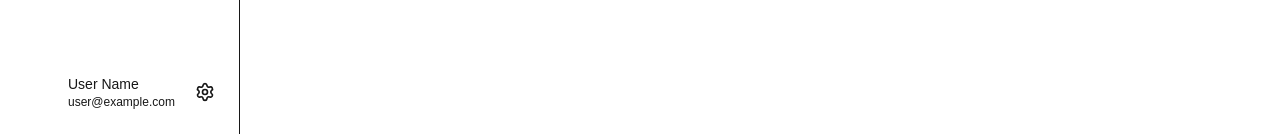
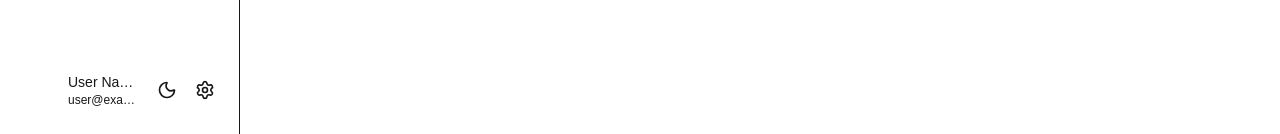
Before and after one commit to Sudarshan7a/recallIQ, a Next.js app: page /decks in a window 1280 px wide. Shown: the part 666-800 px from the top of the page. Built offline with nearby package versions, Linux system fonts and the light colour scheme.

Commit message:
feat(ui): add DarkModeToggle and integrate into DesktopSidebar

```diff
--- a/components/layout/DesktopSidebar.tsx
+++ b/components/layout/DesktopSidebar.tsx
@@ -3,6 +3,7 @@
 import React from 'react'
 import Link from 'next/link'
 import { Home, Zap, Plus, Layers, BarChart2, Settings } from 'lucide-react'
+import DarkModeToggle from '@/components/ui/DarkModeToggle'
 
 interface DesktopSidebarProps {
   dueCount?: number
@@ -57,9 +58,12 @@ export const DesktopSidebar: React.FC<DesktopSidebarProps> = ({
           <div className="text-text-primary text-sm font-medium truncate">{user.name}</div>
           <div className="text-text-secondary text-xs truncate">{user.email}</div>
         </div>
-        <button aria-label="settings" className="text-text-secondary">
-          <Settings className="w-5 h-5" />
-        </button>
+        <div className="flex items-center gap-2">
+          <DarkModeToggle />
+          <button aria-label="settings" className="text-text-secondary">
+            <Settings className="w-5 h-5" />
+          </button>
+        </div>
       </div>
     </aside>
   )
--- /dev/null
+++ b/components/ui/DarkModeToggle.tsx
@@ -0,0 +1,26 @@
+'use client'
+
+import React, { useEffect, useState } from 'react'
+import { useTheme } from 'next-themes'
+import { Sun, Moon } from 'lucide-react'
+
+export default function DarkModeToggle() {
+  const { theme, setTheme, systemTheme } = useTheme()
+  const [mounted, setMounted] = useState(false)
+
+  useEffect(() => setMounted(true), [])
+
+  if (!mounted) return null
+
+  const current = theme === 'system' ? systemTheme : theme
+
+  return (
+    <button
+      aria-label="Toggle dark mode"
+      onClick={() => setTheme(current === 'dark' ? 'light' : 'dark')}
+      className="inline-flex items-center justify-center w-10 h-10 rounded-sm bg-transparent text-text-secondary hover:text-text-primary"
+    >
+      {current === 'dark' ? <Sun className="w-5 h-5" /> : <Moon className="w-5 h-5" />}
+    </button>
+  )
+}
```
